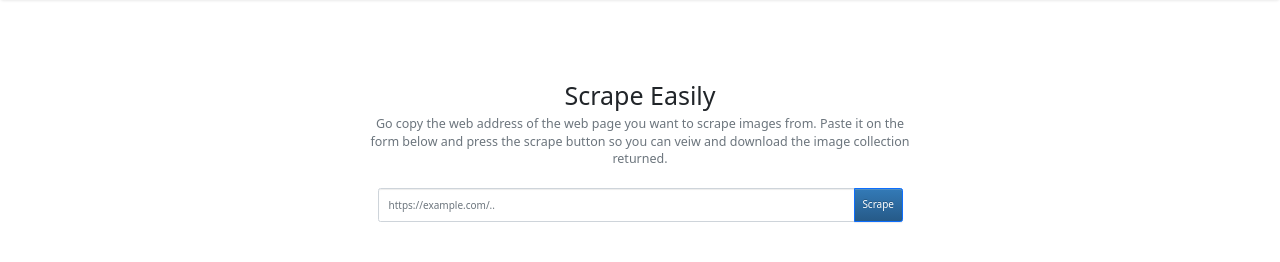
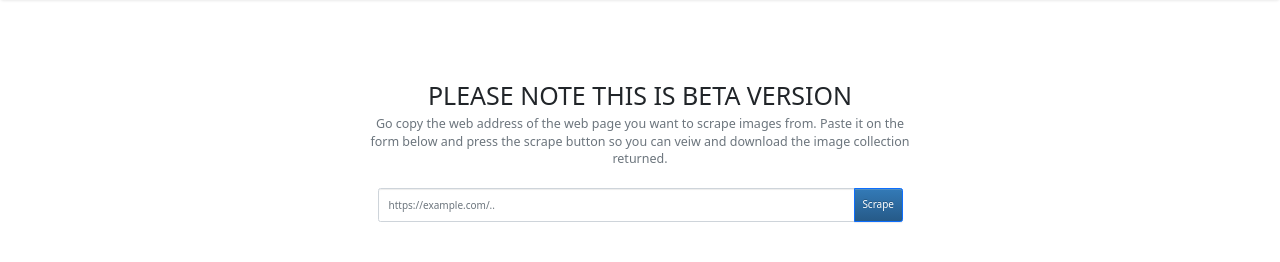
Before and after one commit to SimisoMT/simple-web-img-scraper-frontend, a plain HTML site: page index.html in a window 1280 px wide. Shown: the part 62-324 px from the top of the page. Drawn offline with nearby package versions, Linux system fonts and the light colour scheme.

Commit message:
Update index.html
THIS IS BETA VERSION

```diff
--- a/index.html
+++ b/index.html
@@ -113,7 +113,7 @@
     <section class="py-5 text-center container" id="section-one">
       <div class="row py-lg-5">
         <div class="col-12 col-lg-6 col-md-8 mx-auto">
-          <h1 class="fw-light">Scrape Easily</h1>
+          <h1 class="fw-light">PLEASE NOTE THIS IS BETA VERSION</h1>
           <p class="lead text-muted">Go copy the web address of the web page you want to scrape images from. Paste it on
             the form below and press the scrape button so you can veiw and download the image collection returned.</p>
           <p>
```
